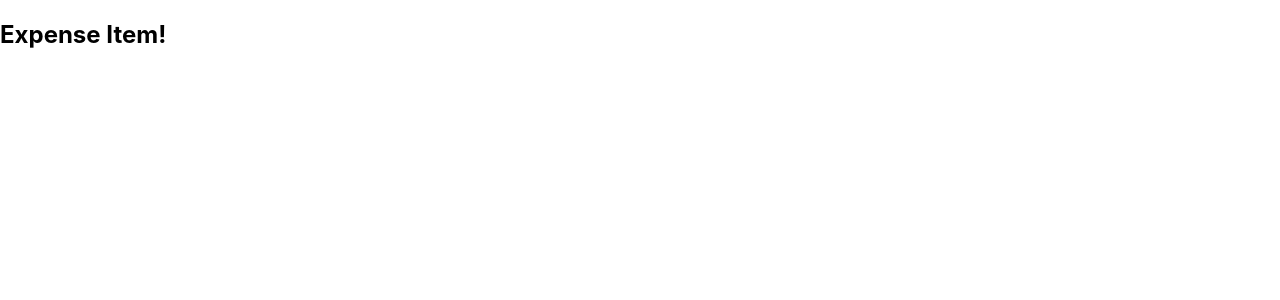
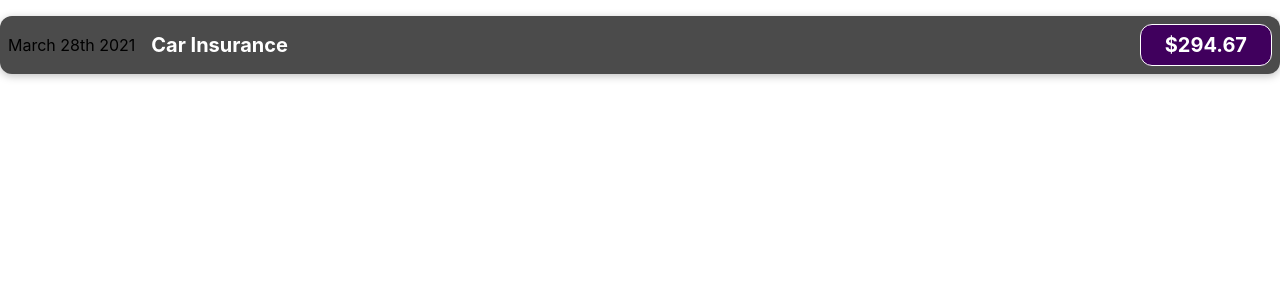
Before and after one commit to mmncit/expense-tracker, a React (Create React App) app: page /#/ in a window 1280 px wide. Shown: the top 300 px of the page. Built offline with nearby package versions, Linux system fonts and the light colour scheme.

Commit message:
add css intoexpense item

```diff
--- /dev/null
+++ b/src/components/ExpenseItem/ExpenseItem.css
@@ -0,0 +1,57 @@
+.expense-item {
+  display: flex;
+  justify-content: space-between;
+  align-items: center;
+  padding: 0.5rem;
+  box-shadow: 0 2px 8px rgba(0, 0, 0, 0.25);
+  padding: 0.5rem;
+  margin: 1rem 0;
+  border-radius: 12px;
+  background-color: #4b4b4b;
+}
+
+.expense-item__description {
+  display: flex;
+  flex-direction: column;
+  gap: 1rem;
+  align-items: flex-end;
+  flex-flow: column-reverse;
+  justify-content: flex-start;
+  flex: 1;
+}
+
+.expense-item h2 {
+  color: #3a3a3a;
+  font-size: 1rem;
+  flex: 1;
+  margin: 0 1rem;
+  color: white;
+}
+
+.expense-item__price {
+  font-size: 1rem;
+  font-weight: bold;
+  color: white;
+  background-color: #40005d;
+  border: 1px solid white;
+  padding: 0.5rem;
+  border-radius: 12px;
+}
+
+@media (min-width: 580px) {
+  .expense-item__description {
+    flex-direction: row;
+    align-items: center;
+    justify-content: flex-start;
+    flex: 1;
+  }
+
+  .expense-item__description h2 {
+    font-size: 1.25rem;
+  }
+
+  .expense-item__price {
+    font-size: 1.25rem;
+    padding: 0.5rem 1.5rem;
+  }
+}
--- a/src/components/ExpenseItem/ExpenseItem.tsx
+++ b/src/components/ExpenseItem/ExpenseItem.tsx
@@ -1,4 +1,14 @@
 import * as React from "react";
+import "./ExpenseItem.css";
+
 export const ExpenseItem = () => {
-  return <h2>Expense Item!</h2>;
+  return (
+    <div className="expense-item">
+      <div>March 28th 2021</div>
+      <div className="expense-item__description">
+        <h2>Car Insurance</h2>
+        <div className="expense-item__price">$294.67</div>
+      </div>
+    </div>
+  );
 };
```
